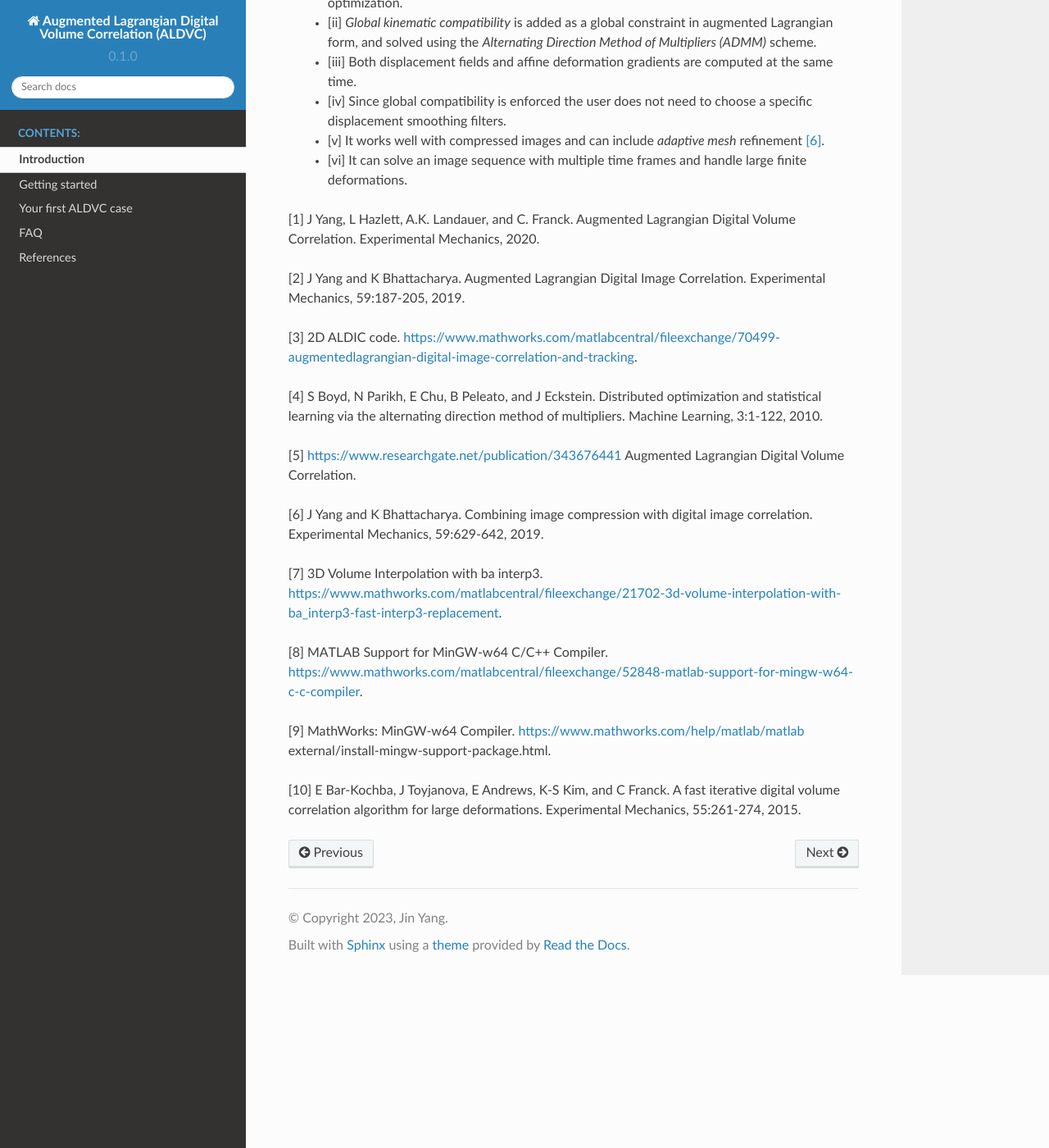
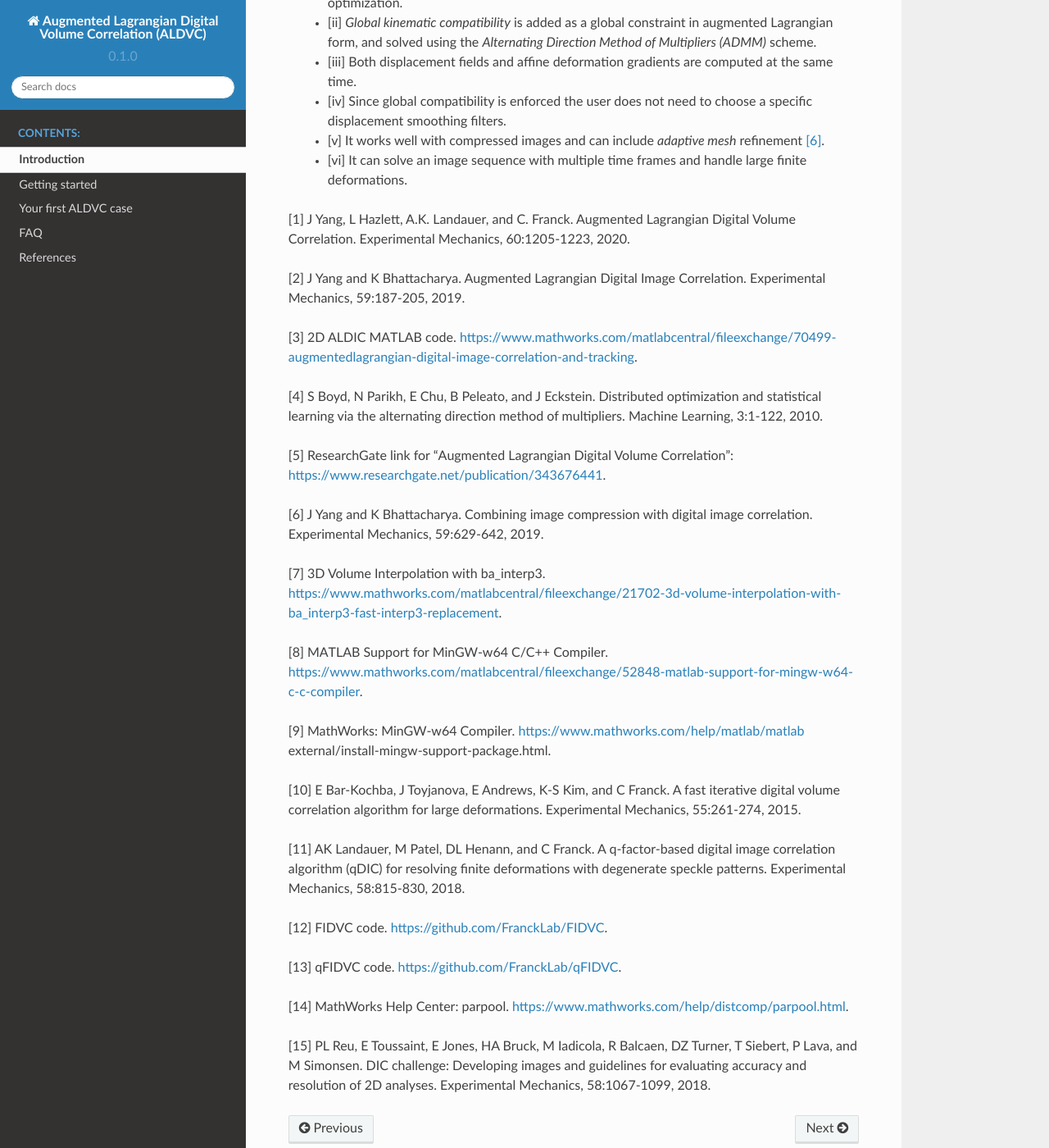
Before and after one commit to jyang526843/ALDVC_doc, a Sphinx documentation site: the page built from docs/source/pages/introduction.rst, in a window 1280 px wide and 1400 px high, scrolled down 751 px. Shown: the whole window at 82% size. Built offline with Sphinx 7.4.7 and the Read the Docs theme 2.0.0, drawn with Linux system fonts in a browser that asks for light colours.

Commit message:
update introduction

```diff
--- a/docs/source/pages/introduction.rst
+++ b/docs/source/pages/introduction.rst
@@ -33,7 +33,7 @@ Some advantages of our ALDVC algorithm are highlighted below:
 
 .. _[1]:
 
-[1] J Yang, L Hazlett, A.K. Landauer, and C. Franck. Augmented Lagrangian Digital Volume Correlation. Experimental Mechanics, 2020.
+[1] J Yang, L Hazlett, A.K. Landauer, and C. Franck. Augmented Lagrangian Digital Volume Correlation. Experimental Mechanics, 60:1205-1223, 2020.
 
 
 .. _[2]:
@@ -42,7 +42,7 @@ Some advantages of our ALDVC algorithm are highlighted below:
 
 .. _[3]:
 
-[3] 2D ALDIC code. https://www.mathworks.com/matlabcentral/fileexchange/70499-augmentedlagrangian-digital-image-correlation-and-tracking.
+[3] 2D ALDIC MATLAB code. https://www.mathworks.com/matlabcentral/fileexchange/70499-augmentedlagrangian-digital-image-correlation-and-tracking.
 
 .. _[4]:
 
@@ -50,7 +50,7 @@ Some advantages of our ALDVC algorithm are highlighted below:
 
 .. _[5]:
 
-[5] https://www.researchgate.net/publication/343676441 Augmented Lagrangian Digital Volume Correlation.
+[5] ResearchGate link for "Augmented Lagrangian Digital Volume Correlation": https://www.researchgate.net/publication/343676441.
 
 .. _[6]:
 
@@ -58,7 +58,7 @@ Some advantages of our ALDVC algorithm are highlighted below:
 
 .. _[7]:
 
-[7] 3D Volume Interpolation with ba interp3. https://www.mathworks.com/matlabcentral/fileexchange/21702-3d-volume-interpolation-with-ba_interp3-fast-interp3-replacement.
+[7] 3D Volume Interpolation with ba_interp3. https://www.mathworks.com/matlabcentral/fileexchange/21702-3d-volume-interpolation-with-ba_interp3-fast-interp3-replacement.
 
 .. _[8]:
 
@@ -72,12 +72,22 @@ Some advantages of our ALDVC algorithm are highlighted below:
 
 [10] E Bar-Kochba, J Toyjanova, E Andrews, K-S Kim, and C Franck. A fast iterative digital volume correlation algorithm for large deformations. Experimental Mechanics, 55:261-274, 2015.
 
-.. _[11]: AK Landauer, M Patel, DL Henann, and C Franck. A q-factor-based digital image correlation algorithm (qDIC) for resolving finite deformations with degenerate speckle patterns. Experimental Mechanics, 58:815-830, 2018.
+.. _[11]:
 
-.. _[12]: FIDVC code. https://github.com/FranckLab/FIDVC.
+[11] AK Landauer, M Patel, DL Henann, and C Franck. A q-factor-based digital image correlation algorithm (qDIC) for resolving finite deformations with degenerate speckle patterns. Experimental Mechanics, 58:815-830, 2018.
 
-.. _[13]: qFIDVC code. https://github.com/FranckLab/qFIDVC.
+.. _[12]:
 
-.. _[14]: MathWorks Help Center: parpool. https://www.mathworks.com/help/distcomp/parpool.html.
+[12] FIDVC code. https://github.com/FranckLab/FIDVC.
 
-.. _[15]: PL Reu, E Toussaint, E Jones, HA Bruck, M Iadicola, R Balcaen, DZ Turner, T Siebert, P Lava, and M Simonsen. DIC challenge: Developing images and guidelines for evaluating accuracy and resolution of 2D analyses. Experimental Mechanics, 58:1067-1099, 2018.
+.. _[13]:
+
+[13] qFIDVC code. https://github.com/FranckLab/qFIDVC.
+
+.. _[14]:
+
+[14] MathWorks Help Center: parpool. https://www.mathworks.com/help/distcomp/parpool.html.
+
+.. _[15]:
+
+[15] PL Reu, E Toussaint, E Jones, HA Bruck, M Iadicola, R Balcaen, DZ Turner, T Siebert, P Lava, and M Simonsen. DIC challenge: Developing images and guidelines for evaluating accuracy and resolution of 2D analyses. Experimental Mechanics, 58:1067-1099, 2018.
```
